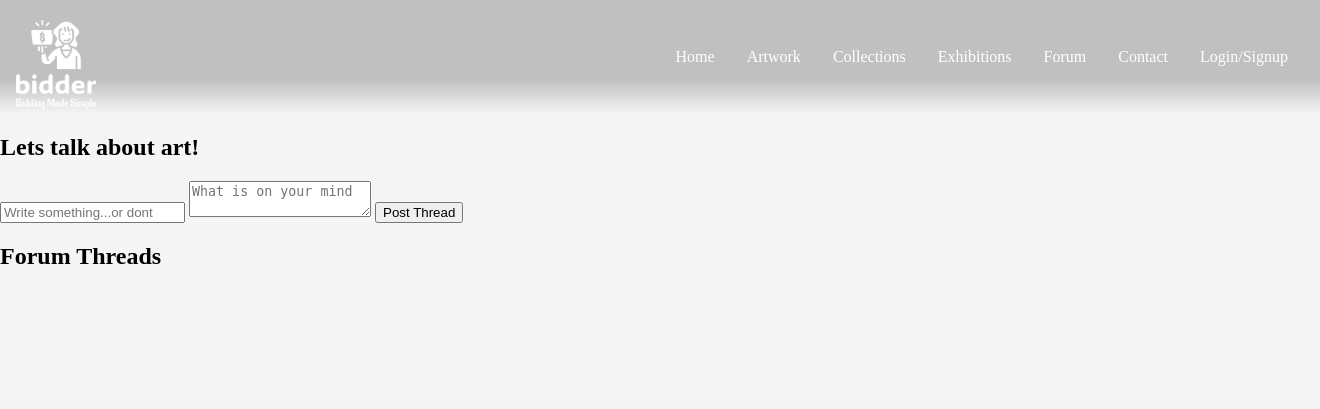
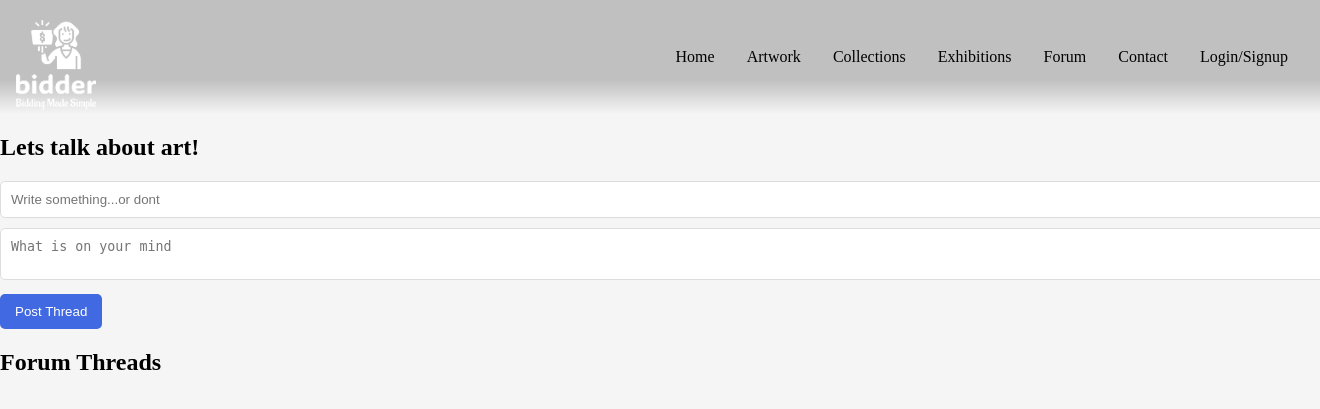
Before and after one commit to hadiayser/LightBidder-webdev-, a PHP site: page /html/forum.html in a window 1320 px wide; the page is wider, and only the part inside the window is pictured. Shown: the top 409 px of that part. Run offline with PHP 8.4, Linux system fonts and the light colour scheme.

Commit message:
css restored

```diff
--- a/css/css.css
+++ b/css/css.css
@@ -36,7 +36,7 @@
 }
 #homepageNav a:link {
     text-decoration: none;
-    color: white;
+    /* color: white; */
 
   }
   a{
@@ -182,3 +182,81 @@
     height: auto;
 
 }
+<<<<<<< Updated upstream
+=======
+
+#create-thread {
+    background: whitesmoke;
+    padding: 15px;
+    margin-bottom: 20px;
+    border-radius: 5px;
+    /* height: 40vh;
+    width: 100vw;
+    background-size: cover;
+    background-position: cover cover;
+    background-image: url('https://wallpapers.com/images/featured/art-dajgwkpkb3im2q3u.jpg'); */
+  }
+
+  #create-thread input,
+  #create-thread textarea {
+    width: 100%;
+    margin-bottom: 10px;
+    padding: 10px;
+    border: 1px solid #ddd;
+    border-radius: 5px;
+  }
+
+  #create-thread button {
+    background-color: #4169E1
+    ;
+    color: white;
+    border: none;
+    padding: 10px 15px;
+    border-radius: 5px;
+  }
+
+  #create-thread button:hover {
+    background-color: #005fa3;
+    cursor: pointer;
+  }
+
+  /* Forum Threads */
+  #forum-threads {
+    margin-top: 20px;
+  }
+
+  #threads-container {
+    display: flex;
+    flex-direction: column;
+    gap: 15px;
+  }
+
+  .thread {
+    background: whitesmoke;
+    border: 1px solid #ddd;
+    border-radius: 5px;
+    padding: 15px;
+  }
+
+  .thread h3 {
+    margin: 0;
+    color: black;
+  }
+
+  .thread p {
+    margin: 10px 0;
+  }
+
+  .thread button {
+    background-color: #780606;
+    color: white;
+    border: none;
+    padding: 5px 10px;
+    border-radius: 5px;
+    cursor: pointer;
+  }
+
+  .thread button:hover {
+    background-color: #cc0000;
+  }
+>>>>>>> Stashed changes
```
